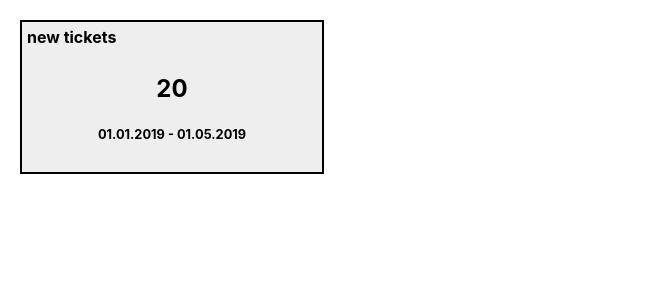
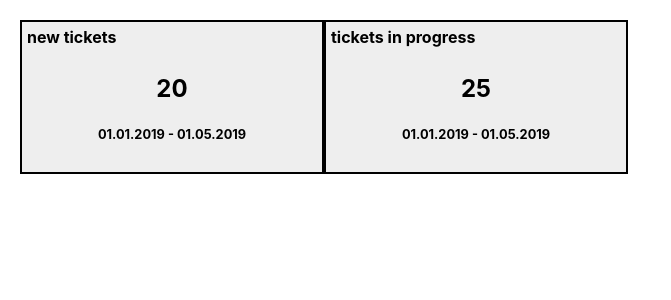
Before and after one commit to leojclarke/pms-dash, a React (Create React App) app: page / in a window 1280 px wide. Shown: the top 300 px of the page, without its empty margins (0-671 px from the left). Built offline with nearby package versions, Linux system fonts and the light colour scheme.

Commit message:
Add second ScoreCard

```diff
--- a/src/App.css
+++ b/src/App.css
@@ -36,6 +36,11 @@ body {
   }
 }
 
+.ScoreCards-Container {
+  display: flex;
+  justify-content: flex-start;
+}
+
 .scoreCard-container {
   width: 300px;
   height: 150px;
--- a/src/App.js
+++ b/src/App.js
@@ -4,6 +4,7 @@ import ScoreCard from './ScoreCard';
 
 function App() {
   return (
+    <section className="ScoreCards-Container">
       <ScoreCard
         title="new tickets"
         value="20"
@@ -11,6 +12,15 @@ function App() {
         dateFrom="01.01.2019"
         dateTo="01.05.2019"
       />
+
+      <ScoreCard
+        title="tickets in progress"
+        value="25"
+        type="wip"
+        dateFrom="01.01.2019"
+        dateTo="01.05.2019"
+      />
+    </section>
   );
 }
 
```
Lines whose indentation alone changed are shown as unchanged.
